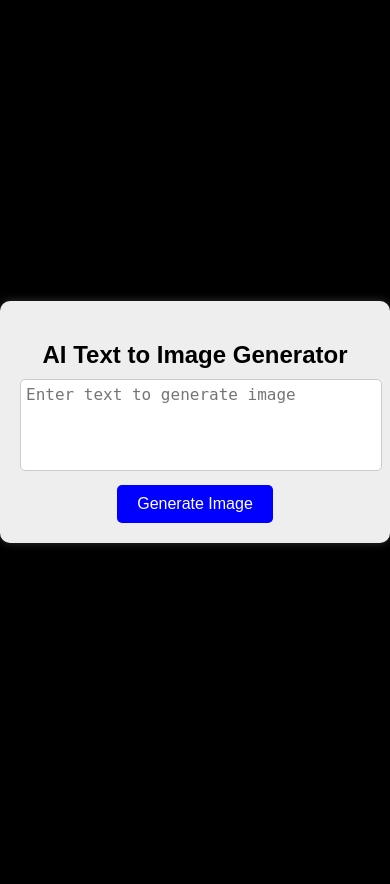
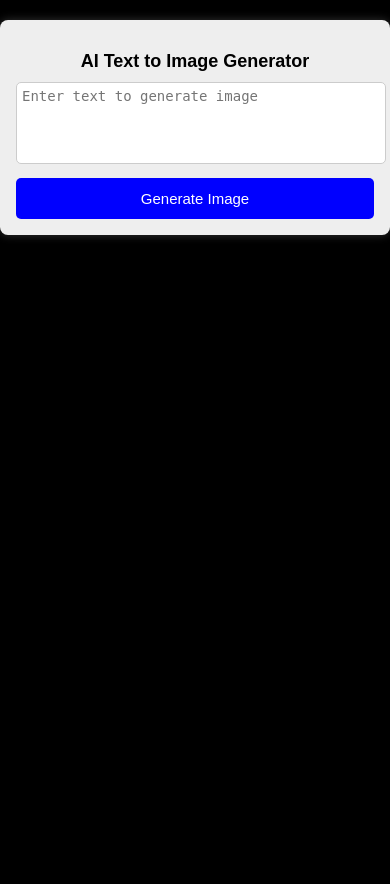
Before and after one commit to rasadikak/Text_to_Image_generator_new, a Flask app: page / in a window 390 px wide. Before the commit the page ends 546 px from the top, so only its background shows below. Run offline with Flask 3, Linux system fonts and the light colour scheme; parts of the project's set-up code (start-up, migrations or seed data) failed here and were passed over.

Commit message:
added media queries

```diff
--- a/templates/index.html
+++ b/templates/index.html
@@ -50,6 +50,55 @@
         .button:hover {
             background-color: #333;
         }
+
+        /* Tablet */
+@media (max-width: 768px) {
+    .container {
+        width: 90%;
+        padding: 16px;
+    }
+
+    img {
+        width: 100% !important;
+        height: auto !important;
+    }
+}
+
+/* Mobile */
+@media (max-width: 480px) {
+    body {
+        align-items: flex-start;  /* stops content being cut on small screens */
+        padding: 20px 0;
+        height: auto;
+        min-height: 100vh;
+    }
+
+    .container {
+        width: 95%;
+        padding: 16px;
+        border-radius: 8px;
+    }
+
+    h2 {
+        font-size: 18px;
+    }
+
+    textarea {
+        font-size: 14px;
+        height: 70px;
+    }
+
+    .button {
+        width: 100%;    /* full width button on mobile */
+        padding: 12px;
+        font-size: 15px;
+    }
+
+    img {
+        width: 100% !important;
+        height: auto !important;  /* maintains aspect ratio */
+    }
+}
     </style>
 </head>
 <body>
```
Also changed, not shown: static/generated_image.jpg.
